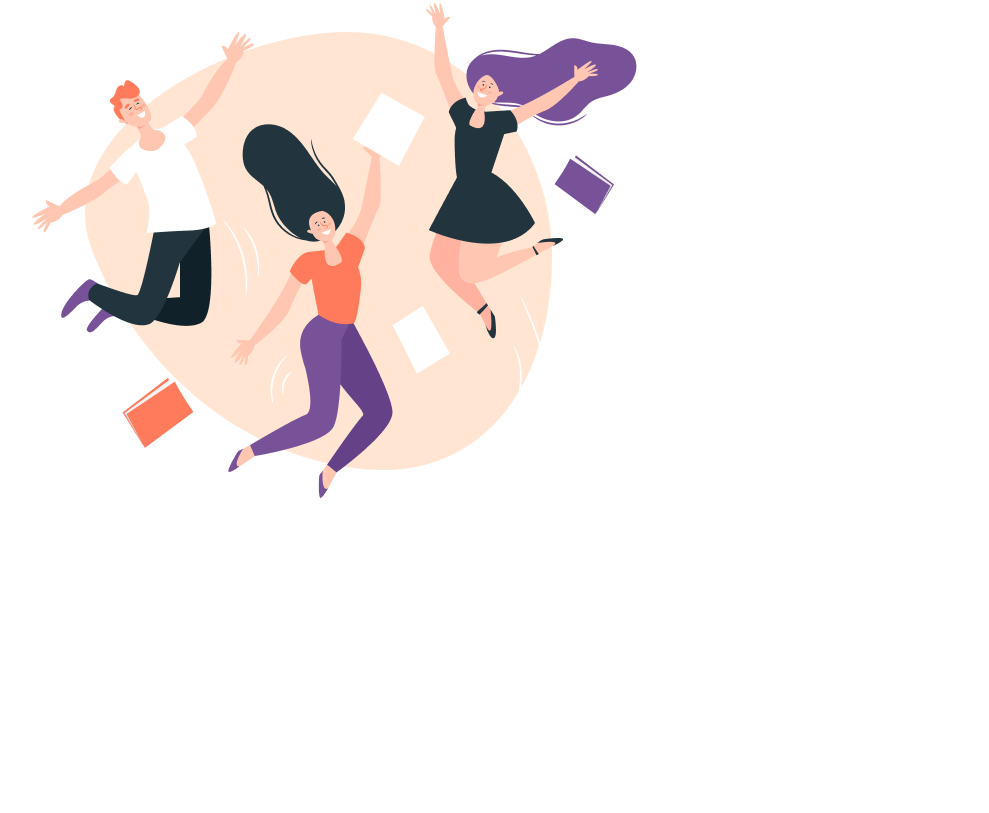
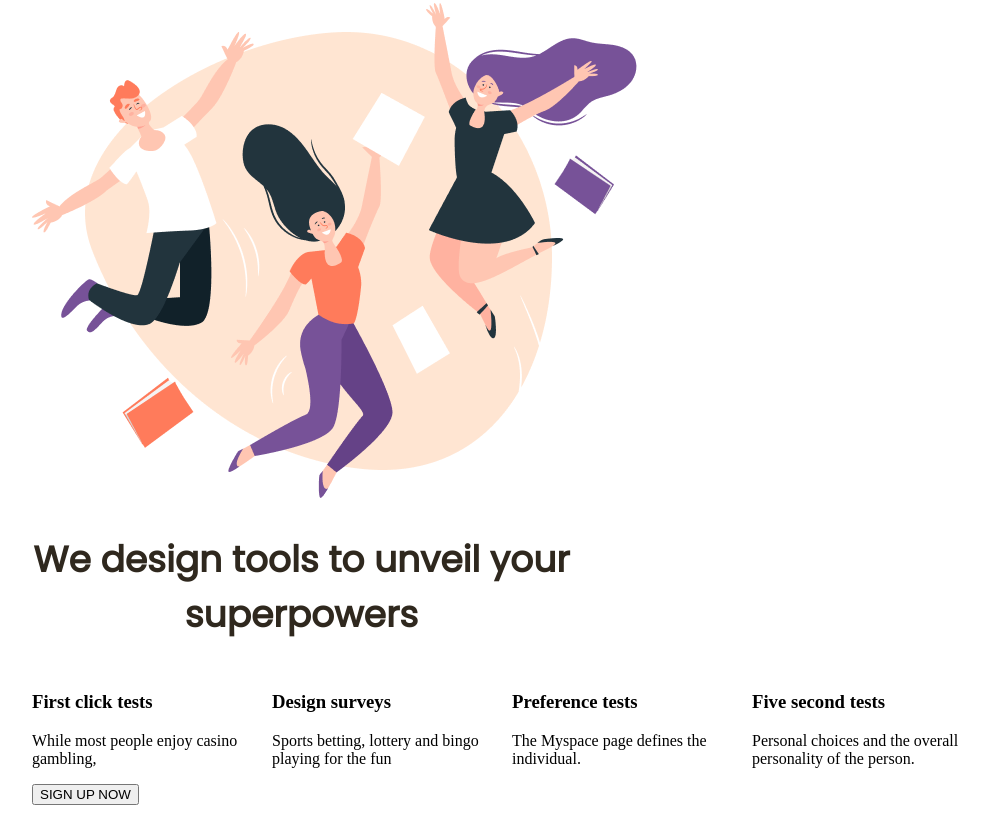
Before and after one commit to Vardagsbruket/sundsgarden_assignment_06, a plain HTML site: page index.html in a window 1280 px wide. Shown: the part 675-1488 px from the top of the page, without its empty margins (121-1110 px from the left). Before the commit the page ends 1186 px from the top, so only its background shows below. Drawn offline with Linux system fonts and the light colour scheme.

Commit message:
add second section

```diff
--- a/index.html
+++ b/index.html
@@ -34,6 +34,7 @@
     </div>
 </header>
 <body>
+   <!--top section-->
     <section>
         <h1 class="main-title">The Design Thinking superpowers</h1>
         <p class="main-info">Tools, tutorials, design and innovation experts, all in one place! The most intuitive way to imagine your next user experience.</p>
@@ -43,11 +44,38 @@
             <path fill-rule="evenodd" clip-rule="evenodd" d="M15.8516 8.53032C16.591 8.96531 16.591 10.0347 15.8516 10.4697L2.1954 18.5027C1.44543 18.9439 0.5 18.4031 0.5 17.533V1.46697C0.5 0.596876 1.44543 0.0561381 2.1954 0.497293L15.8516 8.53032Z" fill="#FF9900"/>
           </svg>
         <a href="">Watch the video</a>
-
     </section>
     <section>
         <img id="dancingimg" src="./images/Image.png" alt="people dancing">
     </section>
+    <!--second section-->
 
+    <section>
+        <div class="text-center">
+            <div></div>
+            <h2 >We design tools to unveil your superpowers</h2>
+        </div>
+    </section>
+    <section>
+        <div class="container">
+            <div class="tests">
+                <h3>First click tests</h3>
+                <p>While most people enjoy casino gambling,</p>
+            </div>
+            <div class="tests">
+                <h3>Design surveys</h3>
+                <p>Sports betting, lottery and bingo playing for the fun</p>
+            </div>
+            <div class="tests">
+                <h3>Preference tests</h3>
+                <p>The Myspace page defines the individual.</p>
+            </div>
+            <div class="tests">
+                <h3>Five second tests</h3>
+                <p>Personal choices and the overall personality of the person. </p>
+            </div>
+        </div>
+        <button>SIGN UP NOW</button>
+    </section>
 </body>
 </html>
--- a/styles/index.css
+++ b/styles/index.css
@@ -95,3 +95,26 @@ section {
     flex-shrink: 0;
     margin-right: 129px;
 }
+/*second section*/
+h2 {
+    color: #2F281E;
+    text-align: center;
+    font-family: Poppins;
+    font-size: 36px;
+    font-style: normal;
+    font-weight: 700;
+    line-height: normal;
+
+}
+.text-center {
+    width: 539px;
+    text-align: center;
+
+}
+.container {
+    display: flex;
+}
+.tests {
+    width: 240px;
+    gap: 5px    ;
+}
```
